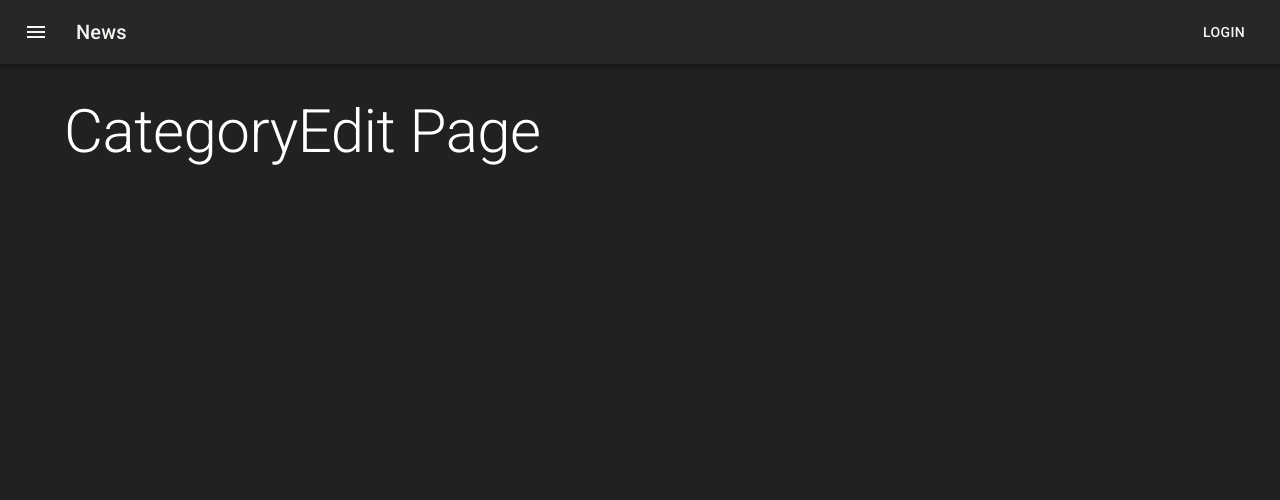
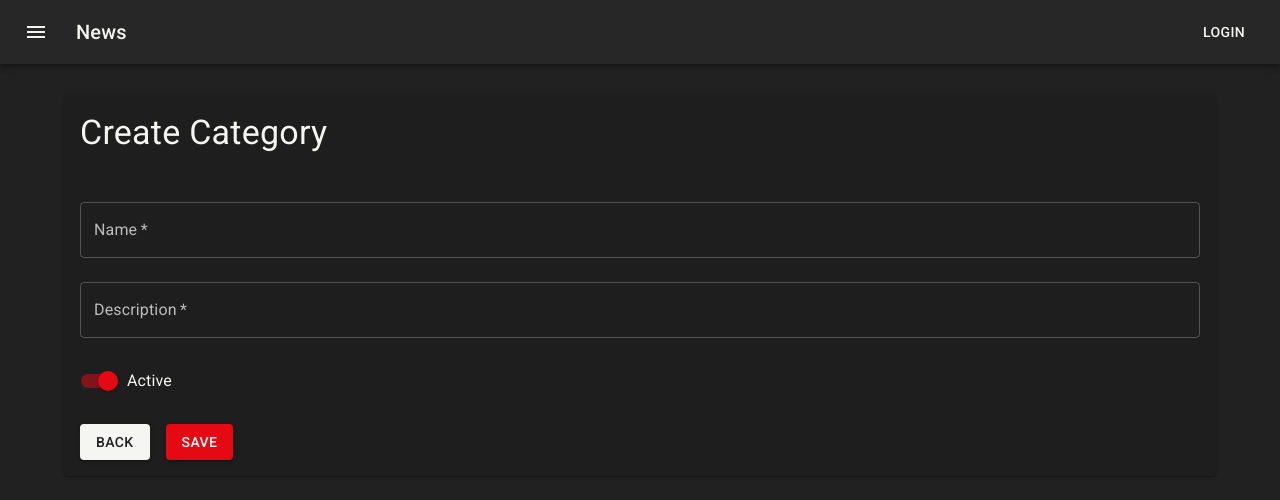
Before and after one commit to Vicenteefenequis/shiny-robot, a React (Create React App) app: page /categories/create in a window 1280 px wide. Shown: the top 500 px of the page. Built offline with nearby package versions, Linux system fonts and the light colour scheme.

Commit message:
feat: create form for category

```diff
--- a/src/features/categories/CreateCategory.tsx
+++ b/src/features/categories/CreateCategory.tsx
@@ -1,7 +1,42 @@
-import { Box, Typography } from "@mui/material";
+import { Box, Paper, Typography } from "@mui/material";
+import { useState } from "react";
+import { Category } from "./categorySlice";
+import { CategoryForm } from "./components/CategoryForm";
 
-export const CategoryCreate = () => (
-	<Box>
-		<Typography variant='h2' component='h2'>CategoryEdit Page</Typography>
-	</Box>
-)
+export const CategoryCreate = () => {
+	const [isDisabled, setIsDisabled] = useState(false);
+	const [category, setCategory] = useState<Category>({
+		id: "",
+		name: "",
+		description: "",
+		is_active: true,
+		created_at: "",
+		updated_at: "",
+		deleted_at: ""
+	})
+
+	const handleChange = (e: any) => { }
+
+	const handleToggle = () => { }
+
+	return (
+		<Box>
+			<Paper>
+				<Box p={2}>
+					<Box mb={2}>
+						<Typography variant='h4'>Create Category</Typography>
+					</Box>
+				</Box>
+
+				<CategoryForm
+					category={category}
+					isDisabled={isDisabled}
+					isLoading={false} onSubmit={() => { }}
+					handleChange={handleChange}
+					handleToggle={handleToggle}
+				/>
+
+			</Paper>
+		</Box >
+	)
+}
--- a/src/features/categories/EditCategory.tsx
+++ b/src/features/categories/EditCategory.tsx
@@ -3,6 +3,7 @@
 import { useAppSelector } from "../../app/hooks";
 import { selectCategoryById } from "./categorySlice";
 import { useState } from "react";
+import { CategoryForm } from "./components/CategoryForm";
 
 
 export const CategoryEdit = () => {
@@ -24,65 +25,14 @@
 						<Typography variant='h4'>Edit Category</Typography>
 					</Box>
 				</Box>
-				<Box p={2}>
-					<form>
-						<Grid container spacing={3}>
-							<Grid item xs={12}>
-								<FormControl fullWidth>
-									<TextField
-										required
-										name="name"
-										label="name"
-										value={category.name}
-										disabled={isDisabled}
-										onChange={handleChange} />
-								</FormControl>
-							</Grid>
-
-							<Grid item xs={12}>
-								<FormControl fullWidth>
-									<TextField
-										required
-										name="description"
-										label="Description"
-										value={category.description}
-										disabled={isDisabled}
-										onChange={handleChange} />
-								</FormControl>
-							</Grid>
-
-							<Grid item xs={12}>
-								<FormGroup>
-									<FormControlLabel
-										control={
-											<Switch
-												name="is_active"
-												color="secondary"
-												onChange={handleToggle}
-												checked={category.is_active}
-												inputProps={{ 'aria-label': 'controlled' }}
-											/>
-										}
-										label="Active"
-									/>
-
-								</FormGroup>
-							</Grid>
-
-							<Grid item xs={12}>
-								<Box display="flex" gap={2}>
-									<Button variant="contained" component={Link} to="/categories">
-										Back
-									</Button>
-
-									<Button type="submit" variant="contained" color="secondary" disabled={isDisabled}>
-										Save
-									</Button>
-								</Box>
-							</Grid>
-						</Grid>
-					</form>
-				</Box>
+				<CategoryForm
+					category={category}
+					isDisabled={isDisabled}
+					isLoading={false}
+					onSubmit={() => { }}
+					handleChange={handleChange}
+					handleToggle={handleToggle}
+				/>
 			</Paper>
 		</Box >
 	)
--- a/src/features/categories/categorySlice.ts
+++ b/src/features/categories/categorySlice.ts
@@ -1,7 +1,7 @@
 import { createSlice } from "@reduxjs/toolkit";
 import { RootState } from "../../app/store";
 
-interface Category {
+export interface Category {
 	id: string;
 	name: string;
 	is_active: boolean;
--- /dev/null
+++ b/src/features/categories/components/CategoryForm.tsx
@@ -0,0 +1,78 @@
+import { Box, Button, FormControl, FormControlLabel, FormGroup, Grid, Switch, TextField } from '@mui/material';
+import React from 'react';
+import { Link } from 'react-router-dom';
+import { Category } from '../categorySlice';
+
+type Props = {
+	category: Category;
+	isDisabled?: boolean;
+	isLoading?: boolean;
+	onSubmit: (e: React.FormEvent<HTMLFormElement>) => void;
+	handleChange: (e: React.ChangeEvent<HTMLInputElement>) => void;
+	handleToggle: (e: React.ChangeEvent<HTMLInputElement>) => void;
+}
+
+export function CategoryForm({ category, isDisabled, isLoading, onSubmit, handleChange, handleToggle }: Props) {
+
+	return (
+		<Box p={2}>
+			<form>
+				<Grid container spacing={3}>
+					<Grid item xs={12}>
+						<FormControl fullWidth>
+							<TextField
+								required
+								name="name"
+								label="Name"
+								value={category.name}
+								disabled={isDisabled}
+								onChange={handleChange} />
+						</FormControl>
+					</Grid>
+
+					<Grid item xs={12}>
+						<FormControl fullWidth>
+							<TextField
+								required
+								name="description"
+								label="Description"
+								value={category.description}
+								disabled={isDisabled}
+								onChange={handleChange} />
+						</FormControl>
+					</Grid>
+
+					<Grid item xs={12}>
+						<FormGroup>
+							<FormControlLabel
+								control={
+									<Switch
+										name="is_active"
+										color="secondary"
+										onChange={handleToggle}
+										checked={category.is_active}
+										inputProps={{ 'aria-label': 'controlled' }}
+									/>
+								}
+								label="Active"
+							/>
+
+						</FormGroup>
+					</Grid>
+
+					<Grid item xs={12}>
+						<Box display="flex" gap={2}>
+							<Button variant="contained" component={Link} to="/categories">
+								Back
+							</Button>
+
+							<Button type="submit" variant="contained" color="secondary" disabled={isDisabled}>
+								Save
+							</Button>
+						</Box>
+					</Grid>
+				</Grid>
+			</form>
+		</Box>
+	)
+}
```
